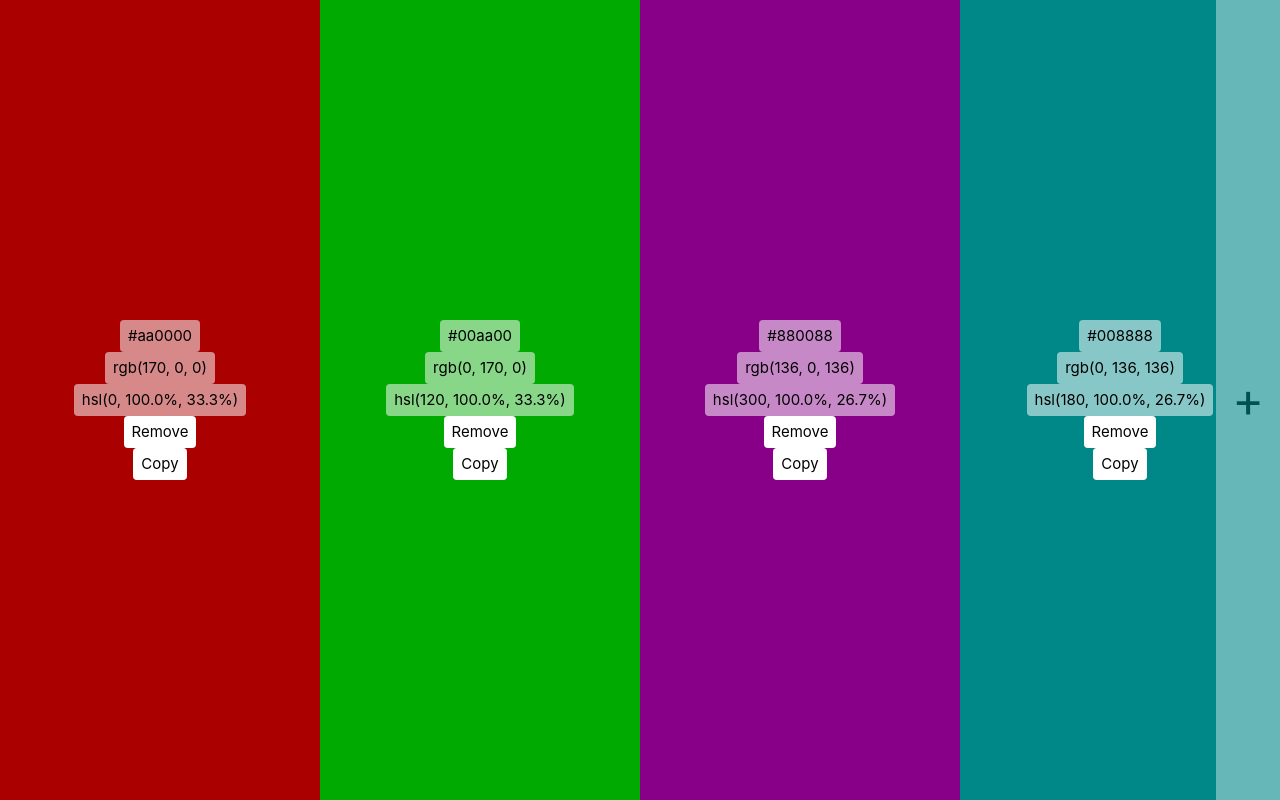
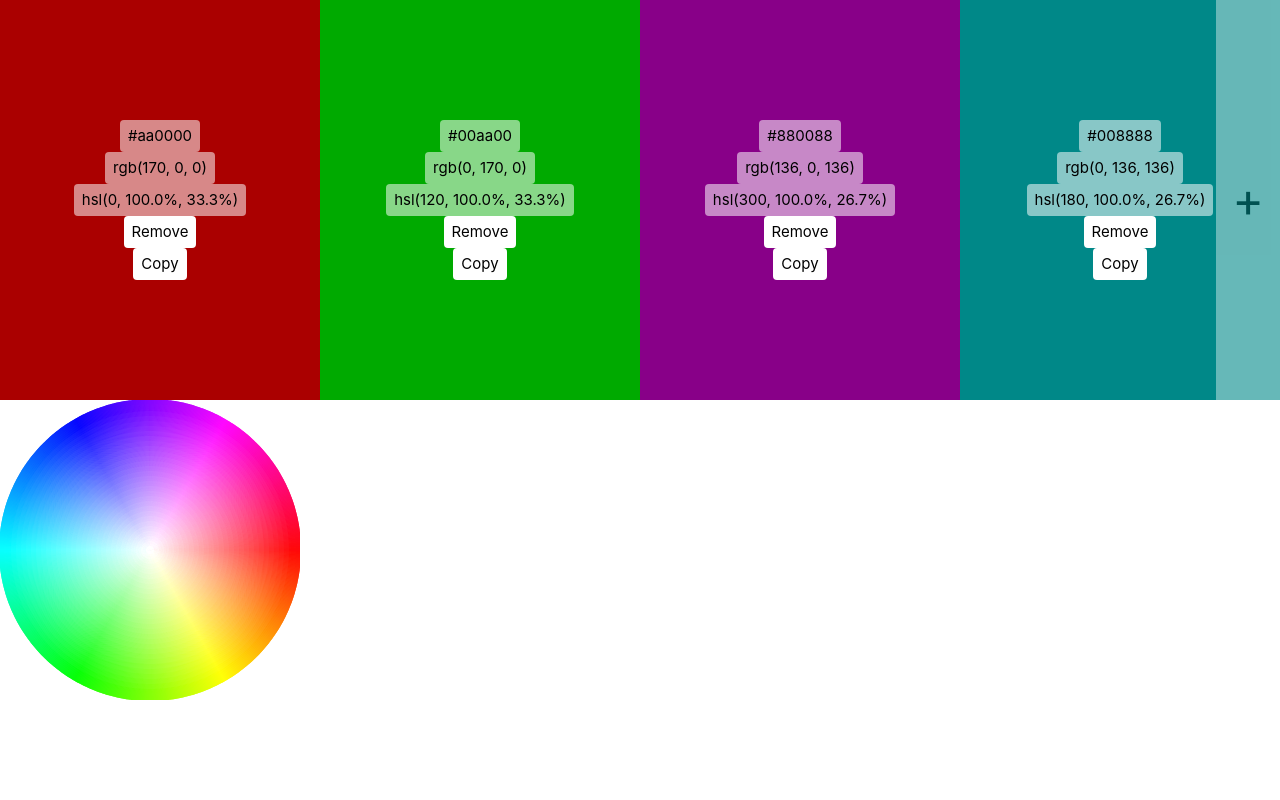
Before and after one commit to Magnus93/vue-color-palette, a Vue app: page / in a window 1280 px wide. Built offline with nearby package versions, Linux system fonts and the light colour scheme.

Commit message:
create color wheel

```diff
--- a/src/App.vue
+++ b/src/App.vue
@@ -1,15 +1,21 @@
 <script setup lang="ts">
 import PaletteViewer from './components/PaletteViewer.vue'
+import ColorWheel from './components/ColorWheel.vue';
 </script>
 
 <template>
 
-    <div class="wrapper">
+    <div class="main">
       <PaletteViewer msg="You did it!" />
+      <ColorWheel />
     </div>
 
 </template>
 
 <style scoped>
-
+div.main {
+  height: 100vh;
+  display: flex;
+  flex-direction: column;
+}
 </style>
--- a/src/Color.ts
+++ b/src/Color.ts
@@ -38,7 +38,8 @@ export namespace Color {
       return { hue, saturation, lightness }
     }
     export function toHex(color: RGB): string {
-      const hexValue = (value: number) => Math.round(value).toString(16).padStart(2, '0').slice(2)
+      const hexValue = (value: number) =>
+        Math.round(value).toString(16).padStart(2, '0').substring(0, 2)
       return `#${hexValue(color.red)}${hexValue(color.green)}${hexValue(color.blue)}`
     }
     export function fromHex(color: string) {
--- /dev/null
+++ b/src/components/ColorWheel.vue
@@ -0,0 +1,46 @@
+<script setup lang="ts">
+import {Color} from "../Color"
+import {ref, onMounted} from "vue"
+
+const diameter = 300
+const wheel = {radius: diameter/2, x: diameter/2, y: diameter/2}
+
+const canvas = ref<HTMLCanvasElement>()
+
+onMounted(() => {
+  console.log(canvas.value)
+  const ctx = canvas.value?.getContext("2d")
+  if (ctx) {
+    drawWheel(ctx)
+  }
+})
+function drawWheel(ctx: CanvasRenderingContext2D) {
+  ctx.lineWidth = 12
+  for(let deg=0; deg < 360; deg += 0.5) {
+    const radStart = deg*(2*Math.PI)/360
+    const radEnd = (deg+1)*(2*Math.PI)/360
+    for (let radius = 0; radius < wheel.radius; radius += 5) {
+      const color = {hue: deg, saturation: 1, lightness: 0.5*(1-radius/150)+0.5}
+      ctx.strokeStyle = Color.RGB.toHex(Color.HSL.toRGB(color))
+      ctx.beginPath()
+      ctx.arc(wheel.x, wheel.y, radius, radStart, radEnd)
+      ctx.stroke()
+    }
+  }
+}
+</script>
+
+<template>
+  <div class="wrapper">
+    <canvas ref="canvas" :width="diameter" :height="diameter"></canvas>
+  </div>
+</template>
+
+<style scoped>
+div.wrapper {
+  height: 100%;
+}
+canvas {
+  outline: 1px solid white;
+}
+</style>
--- a/src/components/PaletteViewer.vue
+++ b/src/components/PaletteViewer.vue
@@ -37,10 +37,13 @@ function copy(color: string) {
 </template>
 
 <style scoped>
+div.wrapper {
+  height: 100%;
+}
 ul {
   all: unset;
   display: flex;
-  height: 100vh;
+  height: 100%;
   width: 100%;
   flex-flow: row;
 }
```
